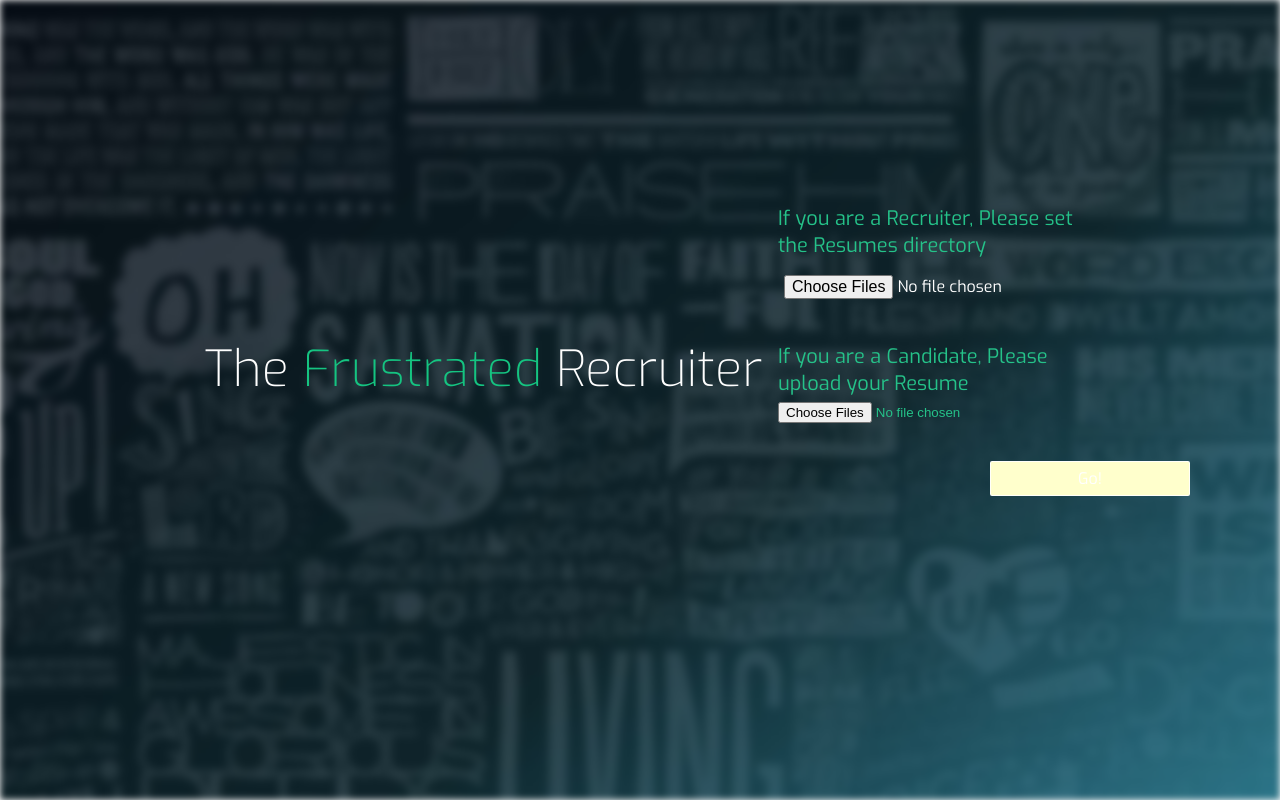
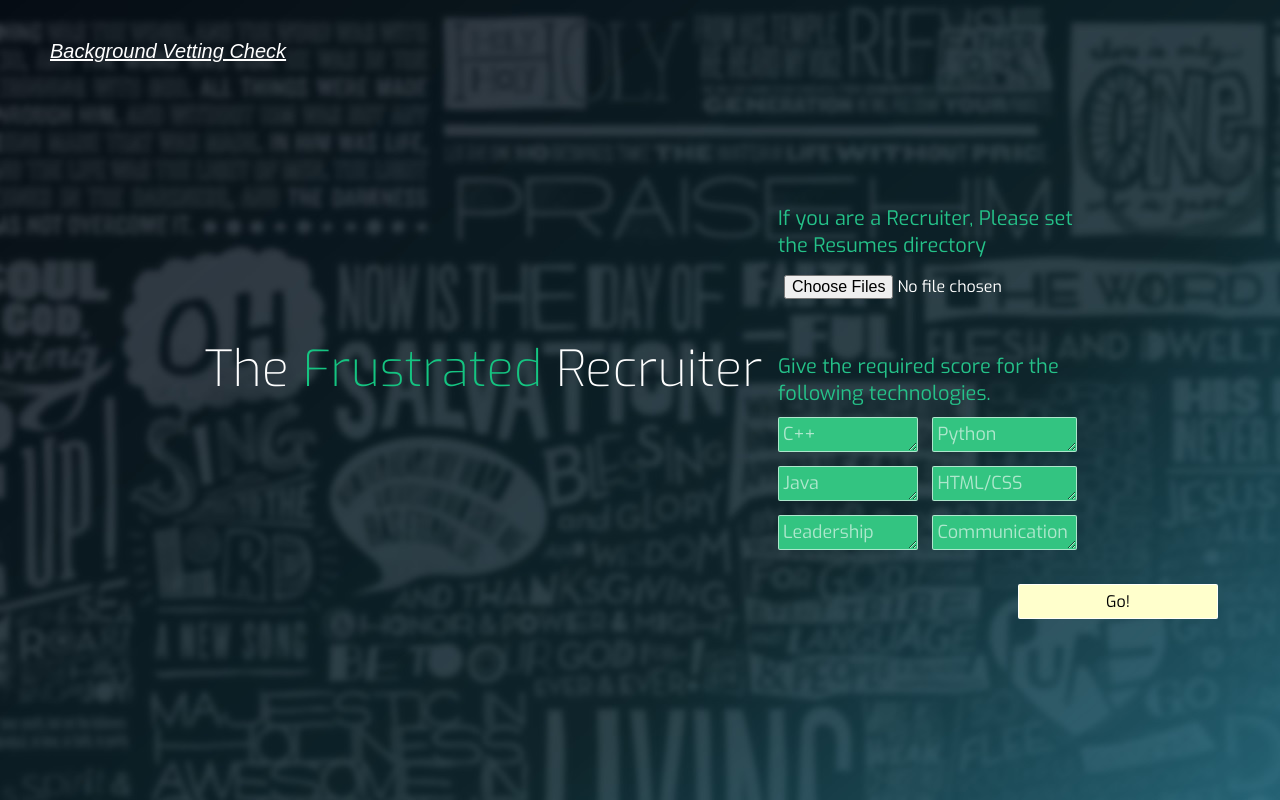
Before and after one commit to nk17kumar/The-Frustrated-Recruiter-v.1.1, a Flask app: page / in a window 1280 px wide. Run offline with Flask 2, Linux system fonts and the light colour scheme.

Commit message:
Changes in UI

```diff
--- a/templates/index.html
+++ b/templates/index.html
@@ -7,11 +7,21 @@
     <!-- <link rel="shortcut icon" href="images/favicon.png"> -->
     <link rel="stylesheet" href="{{url_for('static',filename = 'style.css')}}">
     <script
-			  src="https://code.jquery.com/jquery-3.3.1.min.js"
-			  integrity="sha256-FgpCb/KJQlLNfOu91ta32o/NMZxltwRo8QtmkMRdAu8="
-			  crossorigin="anonymous"></script>
+              src="https://code.jquery.com/jquery-3.3.1.min.js"
+              integrity="sha256-FgpCb/KJQlLNfOu91ta32o/NMZxltwRo8QtmkMRdAu8="
+              crossorigin="anonymous"></script>
 
 <script>
+    function values(){
+        var Cplus=document.getElementById('c++');
+        var Python=document.getElementById('Python');
+        var Java=document.getElementById('Java');
+        var html=document.getElementById('html');
+        var Leadership=document.getElementById('Leadership');
+        var Communication=document.getElementById('Communication');
+
+         window.location.href = "/eval?C++="+Cplus+"&Python="+Python+"&Java="+Java+"&html"+html+"&Leadership="+Leadership+"&Communication="+Communication;
+    }
 $('input[type=file]').change(function () {
     console.log(this.files[0].mozFullPath);
 });
@@ -24,20 +34,25 @@ function exe() {
         document.getElementById("job_desc_header").innerHTML = store;
    });
  }
+</script>
 
-function eval() {
-  $.get("/eval", function(data, status){
-        console.log("going to bot\n");
-        console.log(data)
-   });
-}
-</script>
+<style type="text/css">
+    body {background-image: url("/static/t2.jpg")}
+</style>
 </head>
 
-<body>
-    <div class="body"></div>
+<body >
+
+
+<div style=" margin-top: 40px;margin-left: 50px;font-style: italic;">
+    <a href="bvc" style="font-size: 20px;font-weight: 50;color:white;-webkit-filter: blur(0px)"> Background  Vetting  Check </a>
+    <!-- <a href="#" onclick="window.location=bvc.html" style="font-size: 50px;font-weight: 20px">email</a> -->
+    </div>
+
+
     <!-- body content-->
     <div class="header">
+
         <div>The<span> Frustrated</span> Recruiter</div>
     </div><br>
 
@@ -51,17 +66,30 @@ function eval() {
             </div>
             <br/>
 
-            <div>
+            <!-- <div>
               If you are a Candidate, Please upload your Resume <br/>
                 <input title="Select Files to upload" accept="application/pdf" type="file" name="resume[]" multiple="true" id="fileupload1">
             </div>
-            <!-- <textarea id = "here" name="previousJob" cols="30" rows="5" wrap="soft" placeholder="Enter some text..." ></textarea> -->
+            <!<textarea id = "here" name="previousJob" cols="30" rows="5" wrap="soft" placeholder="Enter some text..." ></textarea> -->
+            <!-- <br/>  -->
+
+            <!-- <input class="btn" type="submit" value="Background Vetting Check" style="width: 300px"> -->
+            <div style="margin-top: 10px;padding-bottom: 10px">
+                Give the required score for the following technologies. <br/>
+            </div>
+            <textarea id="c++" placeholder="C++" style="width: 130px;height: 25px;font-size:18px"></textarea>
+            <textarea id="Python" placeholder="Python" style="width: 135px;height: 25px;font-size:18px;margin-left: 9px"></textarea>
             <br/>
-
-            <input type="button" value="Go!" onclick="eval()">
+            <textarea id="Java" placeholder="Java" style="width: 130px;height: 25px;font-size:18px"></textarea>
+            <textarea id="html" placeholder="HTML/CSS" style="width: 135px;height: 25px;font-size:18px;margin-left: 9px"></textarea>
+            <br/>
+            <textarea id="Leadership" placeholder="Leadership" style="width: 130px;height: 25px;font-size:18px"></textarea>
+            <textarea id="Communication" placeholder="Communication" style="width: 135px;height: 25px;font-size:18px;margin-left: 9px"></textarea>
+            <br/>
+            <input class="btn" type="submit" value="Go!" style="margin-top: 20px;background-color: #ffffcc">
         </form>
     </div>
 
-<p id = "demo">text</p>
+
 </body>
 </html>
```
